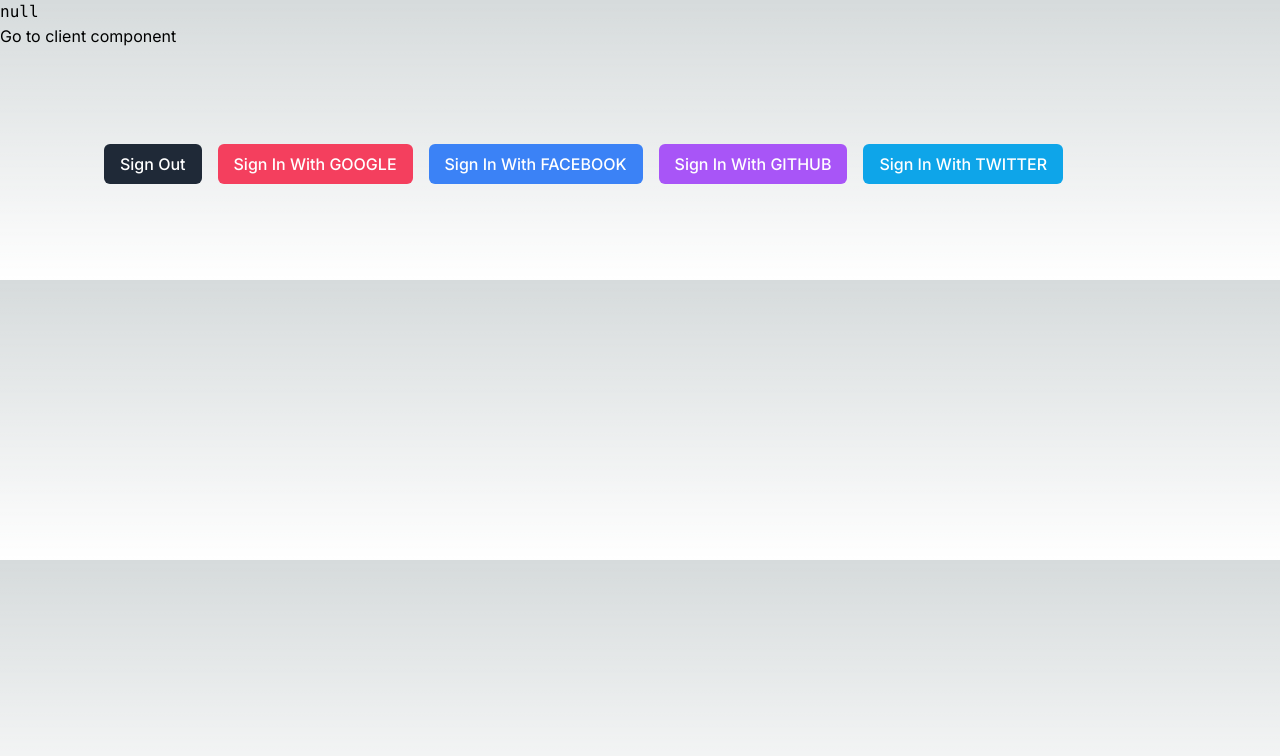
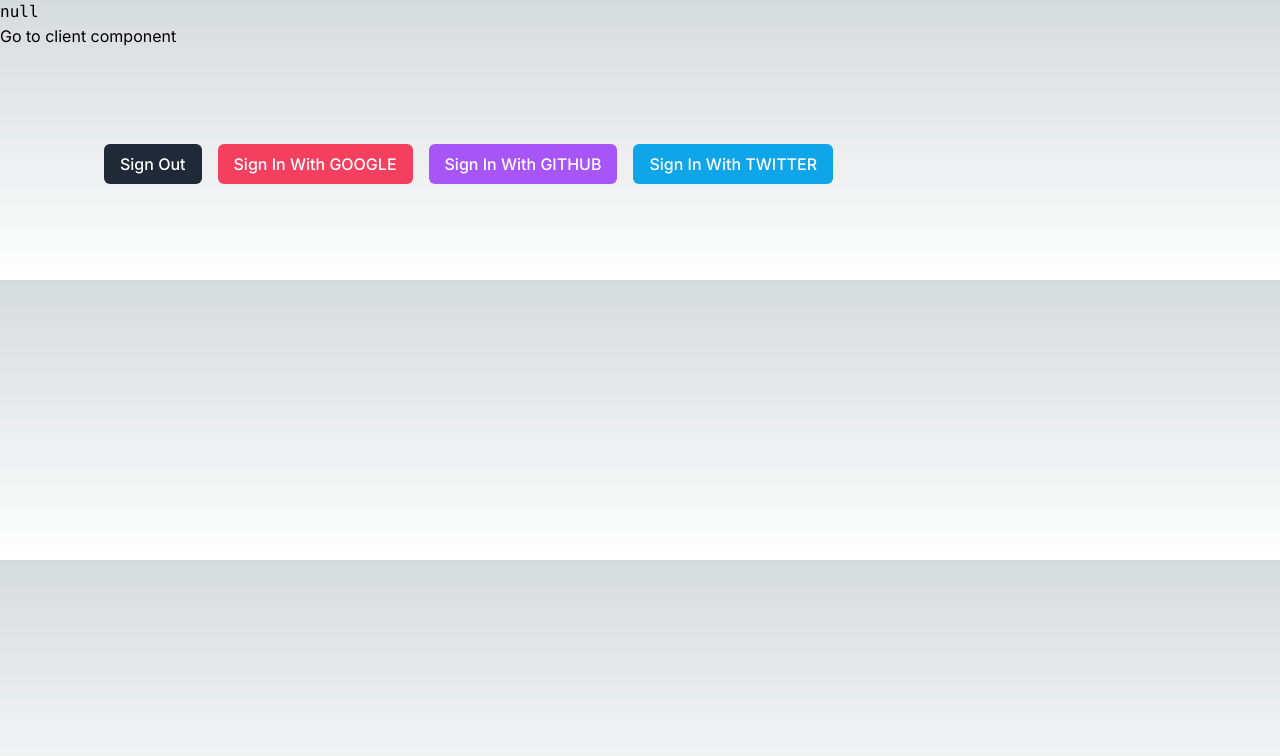
Before and after one commit to saheemshafi/nextauth-practice, a Next.js app: page / in a window 1280 px wide. Shown: the top 756 px of the page. Built offline with nearby package versions, Linux system fonts and the light colour scheme; no server answers.

Commit message:
removed a button

```diff
--- a/src/app/page.tsx
+++ b/src/app/page.tsx
@@ -18,16 +18,12 @@
         <span className="py-2 px-4 font-medium rounded-md bg-rose-500 text-white inline-block mx-2">
           <SignInBtn provider="google"/>
         </span>
-        <span className="py-2 px-4 font-medium rounded-md bg-blue-500 text-white inline-block mx-2">
-          <SignInBtn provider="facebook"/>
-        </span>
         <span className="py-2 px-4 font-medium rounded-md bg-purple-500 text-white inline-block mx-2">
           <SignInBtn provider="github"/>
         </span>
         <span className="py-2 px-4 font-medium rounded-md bg-sky-500 text-white inline-block mx-2">
           <SignInBtn provider="twitter"/>
         </span>
-
       </main>
     </>
   );
```
